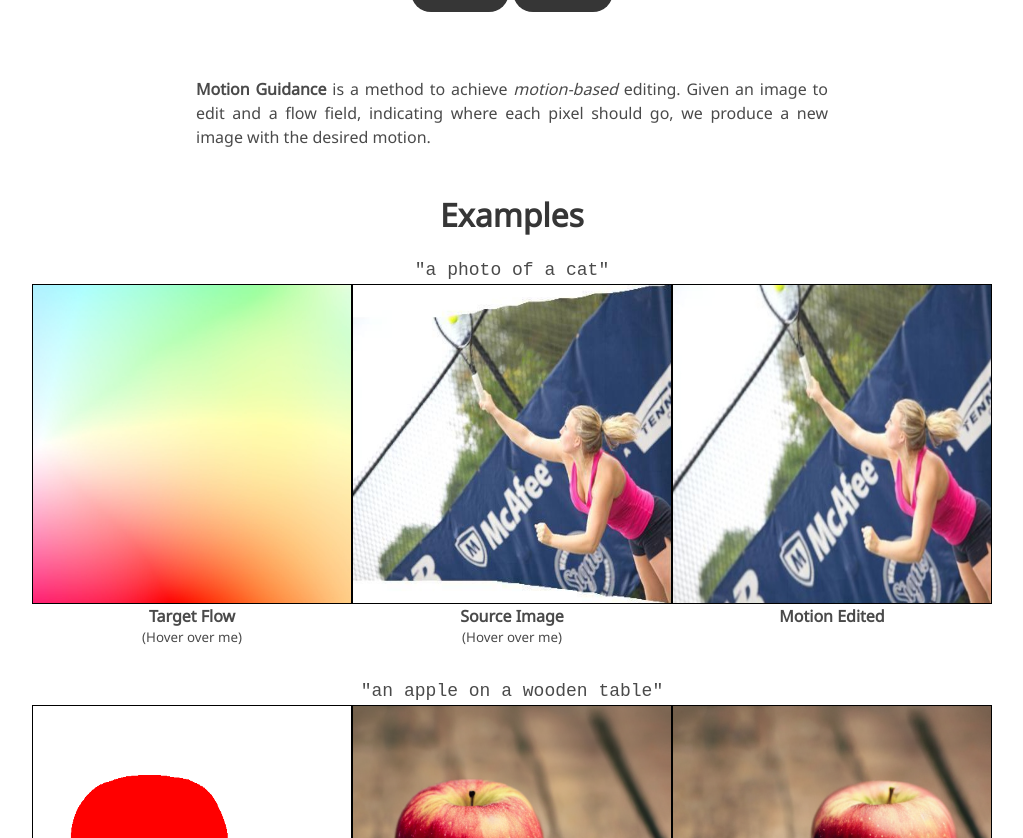
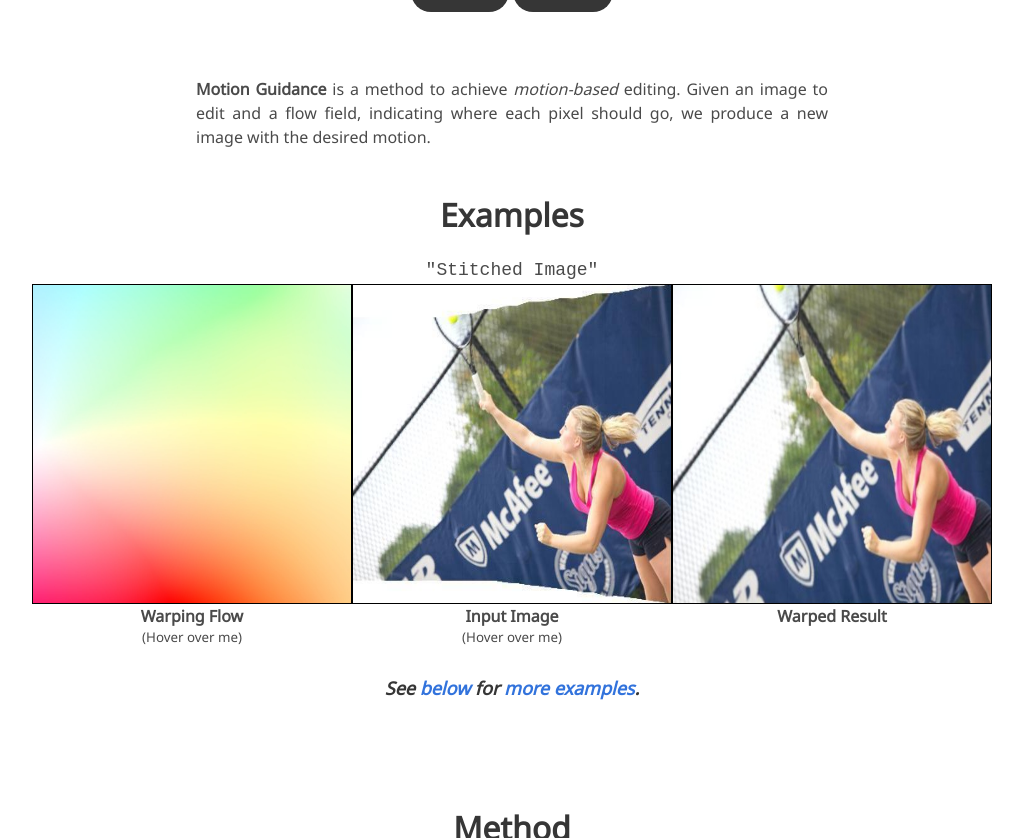
Before and after one commit to KangLiao929/KangLiao929.github.io, a Jekyll site: the page projects/mowa/index.html, which Jekyll copies as it is, in a window 1280 px wide and 1400 px high, scrolled down 315 px. Shown: the top 838 px of the window, without its empty margins (128-1151 px from the left). Built offline with Jekyll 4.4.1, drawn with Linux system fonts in a browser that asks for light colours; nearby versions of some CDN libraries; some web fonts are replaced; library files that are not in the unit come from our copies; a style sheet for code colours, icons or effects is not loaded; some of the changed text lies outside the part shown; grey boxes are pictures that could not be loaded.

Commit message:
Update index.html

```diff
--- a/projects/mowa/index.html
+++ b/projects/mowa/index.html
@@ -107,7 +107,7 @@
 
       <!-- Cat -->
       <div class="has-text-centered" id="rotation">
-        <p class="prompt">"a photo of a cat"</p>
+        <p class="prompt">"Stitched Image"</p>
       </div>
       <div class="flex">
         <div class="flexWrapper">
@@ -119,7 +119,7 @@
             </div>
           </div>
           <div class="has-text-centered">
-            <p><b>Target Flow</b></p>
+            <p><b>Warping Flow</b></p>
             <p style="font-size: 10pt;" class="hoverMe">(Hover over me)</p>
           </div>
         </div>
@@ -131,7 +131,7 @@
             </div>
           </div>
           <div class="has-text-centered">
-            <p><b>Source Image</b></p>
+            <p><b>Input Image</b></p>
             <p style="font-size: 10pt;" class="hoverMe">(Hover over me)</p>
           </div>
         </div>
@@ -143,50 +143,7 @@
             </div>
           </div>
           <div class="has-text-centered">
-            <p><b>Motion Edited</b></p>
-          </div>
-        </div>
-      </div>
-
-      <!-- Apple -->
-      <div class="has-text-centered" id="translation">
-        <p class="prompt">"an apple on a wooden table"</p>
-      </div>
-      <div class="flex">
-        <div class="flexWrapper">
-          <div class="outsideWrapper">
-            <div class="insideWrapper">
-              <img src="static/examples/apple.v5.right150/flow.png" class="canvasBGImage">
-              <canvas class="viz appleV5 flow" width="512" height="512"
-                data-json-path="./static/examples/apple.v5.right150/flow.json"></canvas>
-            </div>
-          </div>
-          <div class="has-text-centered">
-            <p><b>Target Flow</b></p>
-            <p style="font-size: 10pt;" class="hoverMe">(Hover over me)</p>
-          </div>
-        </div>
-        <div class="flexWrapper">
-          <div class="outsideWrapper">
-            <div class="insideWrapper">
-              <img src="static/examples/apple.v5.right150/src.png" class="canvasBGImage">
-              <canvas class="viz appleV5 src" width="512" height="512"></canvas>
-            </div>
-          </div>
-          <div class="has-text-centered">
-            <p><b>Source Image</b></p>
-            <p style="font-size: 10pt;" class="hoverMe">(Hover over me)</p>
-          </div>
-        </div>
-        <div class="flexWrapper">
-          <div class="outsideWrapper">
-            <div class="insideWrapper">
-              <img src="static/examples/apple.v5.right150/gen.png" class="canvasBGImage">
-              <canvas class="viz appleV5 gen" width="512" height="512"></canvas>
-            </div>
-          </div>
-          <div class="has-text-centered">
-            <p><b>Motion Edited</b></p>
+            <p><b>Warped Result</b></p>
           </div>
         </div>
       </div>
```
